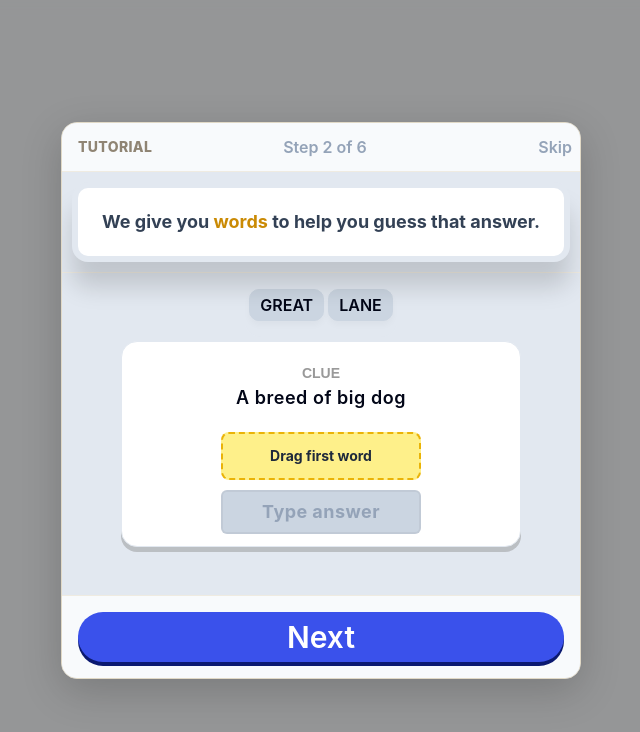
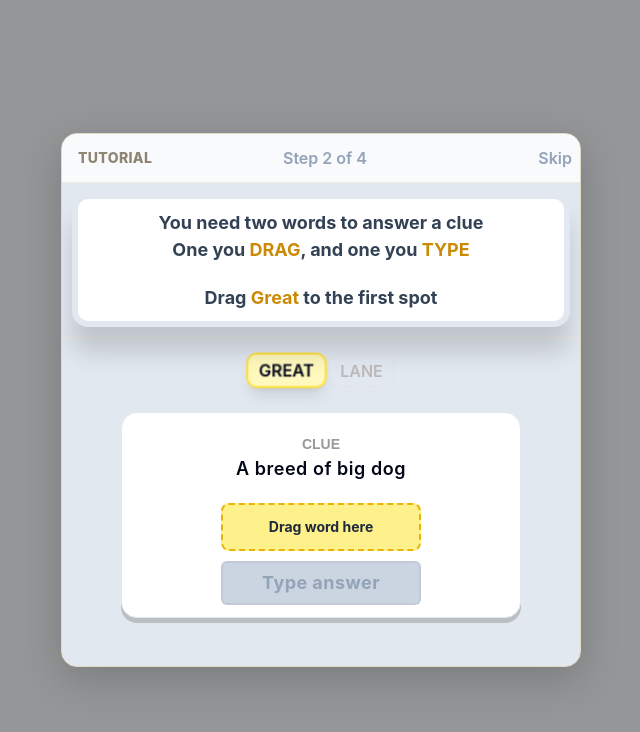
Before and after one commit to PabsMW/rhyme-reason, a React (Vite) app: page /how-to-play in a window 1280 px wide. Both pictures are taken after a click on the button "Next". Shown: the top 732 px of the page, without its empty margins (319-959 px from the left). Built offline with nearby package versions, Linux system fonts and the light colour scheme.

Commit message:
Expand the how-to-play tutorial with a full practice clue and clearer feedback.
Add step-by-step guided copy, a hands-on MEDAL practice round, answer shake/reveal errors, and success-state UI so onboarding matches real gameplay before players start.

Co-authored-by: Cursor <cursoragent@cursor.com>

```diff
--- a/src/components/molecules/ClueWordFlowPanel/ClueWordFlowPanel.tsx
+++ b/src/components/molecules/ClueWordFlowPanel/ClueWordFlowPanel.tsx
@@ -38,6 +38,8 @@ export type ClueWordFlowPanelProps = {
   guessFormId?: string;
   /** Shown when the typed answer is incorrect. */
   answerError?: string | null;
+  /** Render the typed answer as a correct green chip instead of the input. */
+  answerCorrect?: boolean;
   /** Increments on each wrong answer submit to replay shake + focus. */
   answerRejectSignal?: number;
   /** Increments when Check is tapped before a step is complete. */
@@ -58,7 +60,7 @@ export function ClueWordFlowPanel({
   reasonWord = null,
   onReasonWordChange,
   onPlaceReasonWord,
-  reasonDropPlaceholder = "Drag first word",
+  reasonDropPlaceholder = "Drag word here",
   secondWord = "",
   onSecondWordChange,
   rhymeWord = null,
@@ -75,6 +77,7 @@ export function ClueWordFlowPanel({
   onRhymeDropSuccess,
   guessFormId,
   answerError = null,
+  answerCorrect = false,
   answerRejectSignal = 0,
   checkCueSignal = 0,
   checkCueTargets = [],
@@ -167,6 +170,7 @@ export function ClueWordFlowPanel({
             dropZonePlaceholder={rhymeDropPlaceholder}
             guessFormId={guessFormId}
             answerError={answerError}
+            answerCorrect={answerCorrect}
             answerRejectSignal={answerRejectSignal}
             checkCueSignal={checkCueSignal}
             checkCueTargets={checkCueTargets}
--- a/src/components/molecules/HowToPlayMessage/HowToPlayMessage.tsx
+++ b/src/components/molecules/HowToPlayMessage/HowToPlayMessage.tsx
@@ -3,14 +3,22 @@ import { cn } from "../../../lib/cn";
 type HowToPlayMessageProps = {
   prefix?: string;
   highlight?: string;
+  middle?: string;
+  highlight2?: string;
   suffix?: string;
+  highlight3?: string;
+  suffix2?: string;
   className?: string;
 };
 
 export function HowToPlayMessage({
   prefix = "Each ",
   highlight = "clue",
+  middle,
+  highlight2,
   suffix = " has an answer you have to guess.",
+  highlight3,
+  suffix2,
   className,
 }: HowToPlayMessageProps) {
   return (
@@ -23,7 +31,17 @@ export function HowToPlayMessage({
       <p className="w-full break-words whitespace-pre-line text-center font-sf-pro text-lg font-bold leading-normal text-slate-700">
         <span>{prefix}</span>
         <span className="text-yellow-600">{highlight}</span>
-        <span>{suffix}</span>
+        {middle ? <span>{middle}</span> : null}
+        {highlight2 ? <span className="text-yellow-600">{highlight2}</span> : null}
+        {highlight3 ? (
+          <span className="mt-[21px] block">
+            <span>{suffix}</span>
+            <span className="text-yellow-600">{highlight3}</span>
+            {suffix2 ? <span>{suffix2}</span> : null}
+          </span>
+        ) : (
+          <span>{suffix}</span>
+        )}
       </p>
     </div>
   );
--- a/src/components/molecules/SimpleWordDropZone/SimpleWordDropZone.tsx
+++ b/src/components/molecules/SimpleWordDropZone/SimpleWordDropZone.tsx
@@ -44,7 +44,7 @@ export function SimpleWordDropZone({
   previewWord = null,
   rejecting = false,
   cueShaking = false,
-  dropZonePlaceholder = "Drag first word",
+  dropZonePlaceholder = "Drag word here",
   className,
 }: SimpleWordDropZoneProps) {
   const wordDrag = useWordDrag();
--- a/src/pages/HowToPlayPage.tsx
+++ b/src/pages/HowToPlayPage.tsx
@@ -15,6 +15,12 @@ import { parseGameSettings, pathWithGameSettings } from "../lib/gameSettings";
 
 type TutorialStep = 1 | 2 | 3 | 4 | 5 | 6 | 7;
 
+const TUTORIAL_STEP_COUNT = 4;
+
+function displayStepNumber(step: TutorialStep): number {
+  return Math.min(step, TUTORIAL_STEP_COUNT);
+}
+
 const TUTORIAL_HINT: HintDefinition = {
   id: "how-to-play-1",
   clueText: "A breed of big dog",
@@ -25,70 +31,88 @@ const TUTORIAL_HINT: HintDefinition = {
 const TUTORIAL_CLOUD_WORDS = ["GREAT", "LANE"];
 const TUTORIAL_ANSWER = "DANE";
 
-function isExpectedReasonWord(word: string): boolean {
-  return word.trim().toUpperCase() === TUTORIAL_HINT.anchorCloudWord;
+const PRACTICE_HINT: HintDefinition = {
+  id: "how-to-play-practice",
+  clueText: "The highest prize at the Olympics",
+  anchorCloudWord: "GOLD",
+  rhymeWith: "PEDAL",
+};
+
+const PRACTICE_CLOUD_WORDS = ["GOLD", "PEDAL"];
+const PRACTICE_ANSWER = "MEDAL";
+
+function isExpectedReasonWord(word: string, hint: HintDefinition): boolean {
+  return word.trim().toUpperCase() === hint.anchorCloudWord;
 }
 
-function isExpectedRhymeWord(word: string): boolean {
-  return word.trim().toUpperCase() === TUTORIAL_HINT.rhymeWith;
+function isExpectedRhymeWord(word: string, hint: HintDefinition): boolean {
+  return word.trim().toUpperCase() === hint.rhymeWith;
 }
 
-function isExpectedAnswer(word: string): boolean {
-  return word.trim().toUpperCase() === TUTORIAL_ANSWER;
+function isExpectedAnswer(word: string, answer: string): boolean {
+  return word.trim().toUpperCase() === answer;
 }
 
 function messageForStep(step: TutorialStep): {
   prefix: string;
   highlight: string;
+  middle?: string;
+  highlight2?: string;
   suffix: string;
+  highlight3?: string;
+  suffix2?: string;
 } {
   if (step === 1) {
     return {
-      prefix: "Each ",
-      highlight: "clue",
-      suffix: " has an answer you have to guess.",
+      prefix: "In Rhyme & Reason, you ",
+      highlight: "SOLVE CLUES",
+      suffix: " to win!",
     };
   }
   if (step === 2) {
     return {
-      prefix: "We give you ",
-      highlight: "words",
-      suffix: " to help you guess that answer.",
+      prefix: "You need two words to answer a clue\nOne you ",
+      highlight: "DRAG",
+      middle: ", and one you ",
+      highlight2: "TYPE",
+      suffix: "Drag ",
+      highlight3: "Great",
+      suffix2: " to the first spot",
     };
   }
   if (step === 3) {
     return {
-      prefix:
-        'Find the word that best goes with the clue. "Great" is similar to "Big".\nDrag "',
-      highlight: "GREAT",
-      suffix: '" in the box.',
+      prefix: "Type ",
+      highlight: "Dane",
+      suffix: " in the second",
     };
   }
   if (step === 4) {
     return {
-      prefix: '"A breed of big dog" and "Great" ... ',
-      highlight: "Dane",
-      suffix: ' can be the answer. Type "Dane" in the answer.',
+      prefix:
+        "But there's a twist! To fully solve a clue, you also have to select a word that ",
+      highlight: "RHYMES",
+      suffix: " with the word you type.",
     };
   }
   if (step === 5) {
     return {
-      prefix: '"Lane" does rhyme with "',
+      prefix: 'Click "Check" to see if ',
       highlight: "Dane",
-      suffix: '". Drag "Lane" to the "Rhymes with" box.',
+      suffix: " is correct",
     };
   }
-  if (step === 6) {
+  if (step === 7) {
     return {
-      prefix: 'Check if "',
-      highlight: "Dane",
-      suffix: '" is correct. Click "Guess"',
+      prefix: "Full ",
+      highlight: "Practice",
+      suffix: " Screen",
     };
   }
   return {
     prefix: "",
-    highlight: "Nice work!",
-    suffix: " Now you are ready to play.",
+    highlight: "Nice Work!",
+    suffix: "",
   };
 }
 
@@ -103,15 +127,29 @@ export function HowToPlayPage() {
   const [rhymeWord, setRhymeWord] = useState<string | null>(null);
   const [guess, setGuess] = useState("");
   const [hintError, setHintError] = useState<string | null>(null);
+  const [practiceAnswerError, setPracticeAnswerError] = useState<string | null>(null);
+  const [practiceWrongAttempts, setPracticeWrongAttempts] = useState(0);
+  const [answerRejectSignal, setAnswerRejectSignal] = useState(0);
   const prefersReducedMotion = useReducedMotion();
 
-  const showNextFooter = step === 1 || step === 2;
-  const showCloud = step >= 2;
-  const showGuessFooter = step === 6;
-  const showStartGameFooter = step === 7;
-  const showTutorialFooter = showNextFooter || showGuessFooter || showStartGameFooter;
-  const reasonCorrect = reasonWord ? isExpectedReasonWord(reasonWord) : false;
-  const rhymeCorrect = rhymeWord ? isExpectedRhymeWord(rhymeWord) : false;
+  const isPractice = step === 7;
+  const activeHint = isPractice ? PRACTICE_HINT : TUTORIAL_HINT;
+
+  const showNextFooter = step === 1;
+  const showCloud = step === 2 || step === 4 || isPractice;
+  const showCluePanel = step >= 2;
+  const reasonCorrect = reasonWord
+    ? isExpectedReasonWord(reasonWord, activeHint)
+    : false;
+  const rhymeCorrect = rhymeWord
+    ? isExpectedRhymeWord(rhymeWord, activeHint)
+    : false;
+  const canCheck = isPractice
+    ? reasonCorrect && rhymeCorrect && Boolean(guess.trim())
+    : Boolean(guess.trim());
+  const showCheckFooter = step === 5 || isPractice;
+  const showStartGameFooter = step === 6;
+  const showTutorialFooter = showNextFooter || showCheckFooter || showStartGameFooter;
 
   const placedWords = [reasonWord, rhymeWord].filter(
     (word): word is string => word !== null,
@@ -122,6 +160,42 @@ export function HowToPlayPage() {
   ].filter((word): word is string => word !== null);
 
   const message = useMemo(() => messageForStep(step), [step]);
+  const displayMessage = useMemo(() => {
+    if (isPractice && practiceWrongAttempts >= 2) {
+      return {
+        prefix: "Not quite - the answer is ",
+        highlight: "MEDAL",
+        suffix: ".",
+      };
+    }
+    return message;
+  }, [isPractice, message, practiceWrongAttempts]);
+  const isIntroStep = step === 1;
+
+  const animatedMessage = (
+    <AnimatePresence mode="wait" initial={false}>
+      <motion.div
+        key={`how-to-play-message-${step}${practiceWrongAttempts >= 2 ? "-reveal" : ""}`}
+        initial={
+          prefersReducedMotion ? { opacity: 0 } : { opacity: 0, x: -12 }
+        }
+        animate={prefersReducedMotion ? { opacity: 1 } : { opacity: 1, x: 0 }}
+        exit={prefersReducedMotion ? { opacity: 0 } : { opacity: 0, x: 12 }}
+        transition={{ duration: 0.22, ease: [0.22, 1, 0.36, 1] }}
+      >
+        <HowToPlayMessage
+          prefix={displayMessage.prefix}
+          highlight={displayMessage.highlight}
+          middle={displayMessage.middle}
+          highlight2={displayMessage.highlight2}
+          suffix={displayMessage.suffix}
+          highlight3={displayMessage.highlight3}
+          suffix2={displayMessage.suffix2}
+          className={step >= 5 ? "min-h-[80px] text-center" : "min-h-[80px]"}
+        />
+      </motion.div>
+    </AnimatePresence>
+  );
 
   const finishTutorial = useCallback(() => {
     markOnboardingComplete();
@@ -137,39 +211,68 @@ export function HowToPlayPage() {
 
   const handleNext = useCallback(() => {
     setHintError(null);
-    setStep((prev) => {
-      if (prev === 1) return 2;
-      if (prev === 2) return 3;
-      return prev;
-    });
+    setStep((prev) => (prev === 1 ? 2 : prev));
+  }, []);
+
+  const startPractice = useCallback(() => {
+    setReasonWord(null);
+    setRhymeWord(null);
+    setGuess("");
+    setHintError(null);
+    setPracticeAnswerError(null);
+    setPracticeWrongAttempts(0);
+    setAnswerRejectSignal(0);
+    setStep(7);
   }, []);
 
   const placeReason = useCallback(
     (word: string): boolean => {
-      if (step < 3 || step > 3) return false;
-      if (!isExpectedReasonWord(word)) {
+      if (step === 2) {
+        if (!isExpectedReasonWord(word, TUTORIAL_HINT)) {
           setHintError("Try GREAT in Reason.");
           return false;
         }
         setReasonWord(TUTORIAL_HINT.anchorCloudWord);
         setHintError(null);
-      setStep(4);
+        setStep(3);
         return true;
+      }
+      if (step === 7) {
+        if (!isExpectedReasonWord(word, PRACTICE_HINT)) {
+          setHintError("Try GOLD in Reason.");
+          return false;
+        }
+        setReasonWord(PRACTICE_HINT.anchorCloudWord);
+        setHintError(null);
+        return true;
+      }
+      return false;
     },
     [step],
   );
 
   const placeRhyme = useCallback(
     (word: string): boolean => {
-      if (step !== 5) return false;
-      if (!isExpectedRhymeWord(word)) {
+      if (step === 4) {
+        if (!isExpectedRhymeWord(word, TUTORIAL_HINT)) {
           setHintError("Try LANE in Rhymes with.");
           return false;
         }
         setRhymeWord(TUTORIAL_HINT.rhymeWith);
         setHintError(null);
-      setStep(6);
+        setStep(5);
         return true;
+      }
+      if (step === 7) {
+        if (!isExpectedRhymeWord(word, PRACTICE_HINT)) {
+          setHintError("Try PEDAL in Rhymes with.");
+          return false;
+        }
+        setRhymeWord(PRACTICE_HINT.rhymeWith);
+        setHintError(null);
+        return true;
+      }
+      return false;
     },
     [step],
   );
@@ -183,15 +286,34 @@ export function HowToPlayPage() {
   );
 
   const handleSubmit = useCallback(() => {
-    if (step !== 6) return;
-    if (!isExpectedAnswer(guess)) {
+    if (step === 5) {
+      if (!isExpectedAnswer(guess, TUTORIAL_ANSWER)) {
         setHintError("Close - try DANE.");
         return;
       }
       setHintError(null);
       setGuess(TUTORIAL_ANSWER);
-    setStep(7);
-  }, [guess, step]);
+      setStep(6);
+      return;
+    }
+    if (step === 7) {
+      if (!reasonCorrect || !rhymeCorrect) return;
+      if (!isExpectedAnswer(guess, PRACTICE_ANSWER)) {
+        const nextAttempts = practiceWrongAttempts + 1;
+        setPracticeWrongAttempts(nextAttempts);
+        if (nextAttempts === 1) {
+          setPracticeAnswerError("Wrong answer");
+          setAnswerRejectSignal((n) => n + 1);
+        } else {
+          setPracticeAnswerError(null);
+        }
+        return;
+      }
+      setHintError(null);
+      setPracticeAnswerError(null);
+      finishTutorial();
+    }
+  }, [finishTutorial, guess, practiceWrongAttempts, reasonCorrect, rhymeCorrect, step]);
 
   const handleGuessFormSubmit = useCallback(
     (event: FormEvent<HTMLFormElement>) => {
@@ -202,18 +324,28 @@ export function HowToPlayPage() {
   );
 
   useEffect(() => {
-    if (step !== 4) return;
-    const focusTimer = window.setTimeout(() => {
-      panelRef.current?.querySelector<HTMLInputElement>("input")?.focus();
-    }, 0);
-    return () => window.clearTimeout(focusTimer);
+    if (step !== 3) return;
+    let frame = 0;
+    let attempts = 0;
+    const tryFocus = () => {
+      const input = panelRef.current?.querySelector<HTMLInputElement>("input");
+      if (input) {
+        input.focus({ preventScroll: true });
+        return;
+      }
+      if (attempts++ < 40) {
+        frame = window.requestAnimationFrame(tryFocus);
+      }
+    };
+    frame = window.requestAnimationFrame(tryFocus);
+    return () => window.cancelAnimationFrame(frame);
   }, [step]);
 
   useEffect(() => {
-    if (step !== 4) return;
-    if (!isExpectedAnswer(guess)) return;
+    if (step !== 3) return;
+    if (!isExpectedAnswer(guess, TUTORIAL_ANSWER)) return;
     const advanceTimer = window.setTimeout(() => {
-      setStep((prev) => (prev === 4 ? 5 : prev));
+      setStep((prev) => (prev === 3 ? 4 : prev));
     }, 250);
     return () => window.clearTimeout(advanceTimer);
   }, [guess, step]);
@@ -222,10 +354,13 @@ export function HowToPlayPage() {
     <div className="flex min-h-dvh flex-col bg-game-surface-base-level0">
       <div className="fixed inset-0 bg-black/40 backdrop-blur-[10px]" />
       <div className="relative z-10 mx-auto flex min-h-dvh w-full max-w-[540px] items-center justify-center p-2.5">
-        <div className="w-full">
+        <div className="w-full min-h-[350px]">
           <div
             ref={panelRef}
-            className="relative flex max-h-[90dvh] w-full min-h-0 flex-col overflow-hidden rounded-2xl border border-game-border-surface-level2 bg-slate-200 shadow-[0_12px_40px_rgba(0,0,0,0.18)]"
+            className={cn(
+              "relative flex max-h-[90dvh] w-full flex-col overflow-hidden rounded-2xl border border-game-border-surface-level2 bg-slate-200 shadow-[0_12px_40px_rgba(0,0,0,0.18)]",
+              isIntroStep ? "min-h-[350px]" : "min-h-0",
+            )}
           >
             <header className="grid shrink-0 grid-cols-3 items-center gap-2 border-b border-game-border-surface-level1 bg-game-surface-base-level0 py-2 pl-4 pr-2">
               <Text
@@ -240,7 +375,7 @@ export function HowToPlayPage() {
                 variant="subtitle"
                 className="justify-self-center text-center font-sf-pro-rounded text-base font-semibold"
               >
-                Step {step <= 6 ? step : 6} of 6
+                Step {displayStepNumber(step)} of {TUTORIAL_STEP_COUNT}
               </Text>
               <Button
                 variant="secondary"
@@ -253,36 +388,15 @@ export function HowToPlayPage() {
               </Button>
             </header>
 
+            {isIntroStep ? (
+              <div className="flex min-h-0 flex-1 flex-col items-center justify-center px-2.5">
+                {animatedMessage}
+              </div>
+            ) : (
+              <>
                 <div className="relative z-10 shrink-0 border-b border-game-border-surface-level1 bg-game-surface-base-level1 px-2.5 pb-2.5 pt-2.5">
-              <AnimatePresence mode="wait" initial={false}>
-                <motion.div
-                  key={`how-to-play-message-${step}`}
-                  initial={
-                    prefersReducedMotion
-                      ? { opacity: 0 }
-                      : { opacity: 0, x: -12 }
-                  }
-                  animate={
-                    prefersReducedMotion
-                      ? { opacity: 1 }
-                      : { opacity: 1, x: 0 }
-                  }
-                  exit={
-                    prefersReducedMotion
-                      ? { opacity: 0 }
-                      : { opacity: 0, x: 12 }
-                  }
-                  transition={{ duration: 0.22, ease: [0.22, 1, 0.36, 1] }}
-                >
-                  <HowToPlayMessage
-                    prefix={message.prefix}
-                    highlight={message.highlight}
-                    suffix={message.suffix}
-                    className={step >= 6 ? "min-h-[80px] text-center" : "min-h-[80px]"}
-                  />
-                </motion.div>
-              </AnimatePresence>
-              {hintError && step >= 3 && step <= 6 ? (
+                  {animatedMessage}
+                  {hintError && step >= 2 && step <= 7 ? (
                     <p className="mt-2 rounded bg-game-feedback-error py-1 text-center font-sf-compact-display text-base font-semibold leading-none text-white">
                       {hintError}
                     </p>
@@ -290,7 +404,8 @@ export function HowToPlayPage() {
                 </div>
 
                 <WordDragProvider
-              disabled={step === 7}
+                  disabled={step === 6}
+                  key={isPractice ? "practice" : "tutorial"}
                   onDragStart={() => undefined}
                   onDropOnZone={handleDropOnZone}
                   onDropOnCloud={() => undefined}
@@ -306,18 +421,38 @@ export function HowToPlayPage() {
                     {showCloud ? (
                       <section className="select-none rounded-t-none rounded-b-2xl bg-game-surface-base-level1 px-1 py-4">
                         <WordCloud
-                      words={TUTORIAL_CLOUD_WORDS}
+                          words={
+                            isPractice
+                              ? PRACTICE_CLOUD_WORDS
+                              : step === 2
+                                ? [TUTORIAL_HINT.anchorCloudWord, TUTORIAL_HINT.rhymeWith]
+                                : step === 4
+                                  ? [TUTORIAL_HINT.anchorCloudWord, TUTORIAL_HINT.rhymeWith]
+                                  : TUTORIAL_CLOUD_WORDS
+                          }
                           cueWord={
-                        step === 3
+                            isPractice
+                              ? !reasonCorrect
+                                ? PRACTICE_HINT.anchorCloudWord
+                                : !rhymeCorrect
+                                  ? PRACTICE_HINT.rhymeWith
+                                  : undefined
+                              : step === 2
                                 ? TUTORIAL_HINT.anchorCloudWord
-                          : step === 5
+                                : step === 4
                                   ? TUTORIAL_HINT.rhymeWith
                                   : undefined
                           }
                           solvedWords={[]}
                           placedWords={placedWords}
-                      ghostPlacedWords={ghostPlacedWords}
-                      draggable={step >= 3 && step <= 5}
+                          ghostPlacedWords={
+                            isPractice
+                              ? []
+                              : step === 2
+                                ? [TUTORIAL_HINT.rhymeWith, ...ghostPlacedWords]
+                                : ghostPlacedWords
+                          }
+                          draggable={(step >= 2 && step <= 4) || isPractice}
                         />
                       </section>
                     ) : null}
@@ -328,46 +463,55 @@ export function HowToPlayPage() {
                       className="sr-only"
                       aria-hidden
                     />
+                    {showCluePanel ? (
                       <ClueWordFlowPanel
-                  hint={TUTORIAL_HINT}
+                        hint={activeHint}
                         displayNumber={1}
-                  className={step === 1 ? "mx-2 mt-2 mb-4" : "mx-2 mt-1 mb-4"}
+                        className={step === 2 ? "mx-2 mt-2 mb-4" : "mx-2 mt-1 mb-4"}
                         guessFormId={guessFormId}
-                  answerError={step === 6 ? hintError : null}
+                        answerError={
+                          step === 5 ? hintError : isPractice ? practiceAnswerError : null
+                        }
+                        answerRejectSignal={isPractice ? answerRejectSignal : 0}
+                        answerCorrect={step === 6}
                         reasonWord={reasonWord}
                         onPlaceReasonWord={placeReason}
                         secondWord={guess}
                         onSecondWordChange={(value) => {
-                    if (step === 7) return;
+                          if (step === 6) return;
                           setGuess(value);
                           if (hintError) setHintError(null);
+                          if (practiceAnswerError) setPracticeAnswerError(null);
                         }}
                         secondWordPlaceholder="Type answer"
                         rhymeWord={rhymeWord}
                         onPlaceRhymeWord={placeRhyme}
                       />
+                    ) : null}
                   </div>
                 </WordDragProvider>
+              </>
+            )}
             {showTutorialFooter ? (
-              <footer className="shrink-0 animate-slide-up-footer border-t border-game-border-surface-level1 bg-game-surface-base-level0 p-4 pb-[max(1rem,env(safe-area-inset-bottom))]">
+              <footer className="shrink-0 border-t border-game-border-surface-level1 bg-game-surface-base-level0 p-4 pb-[max(1rem,env(safe-area-inset-bottom))]">
                 {showStartGameFooter ? (
                   <Button
                     type="button"
                     variant="primary"
                     className="w-full justify-center"
-                    onClick={finishTutorial}
+                    onClick={startPractice}
                   >
-                    Start game
+                    Next
                   </Button>
-                ) : showGuessFooter ? (
+                ) : showCheckFooter ? (
                   <Button
                     type="submit"
                     form={guessFormId}
                     variant="primary"
                     className="w-full justify-center"
-                    disabled={!guess.trim()}
+                    disabled={!canCheck}
                   >
-                    Guess
+                    Check
                   </Button>
                 ) : (
                   <Button
```
Also changed, not shown: src/components/molecules/RhymesInputDropZone/RhymesInputDropZone.tsx (+11 -4 lines). Lines whose indentation alone changed are shown as unchanged.
